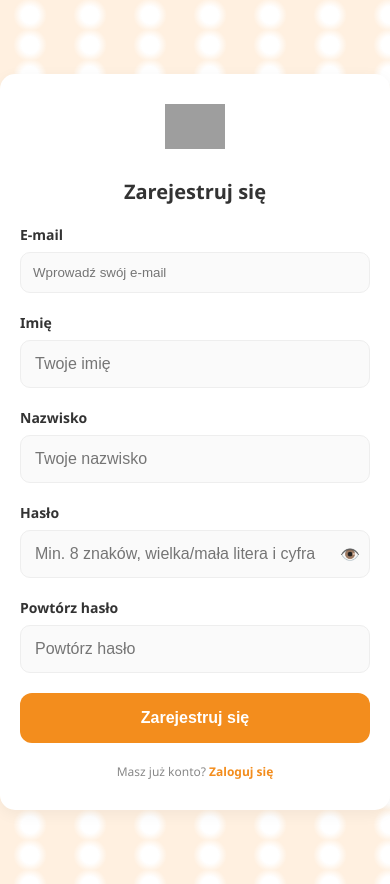
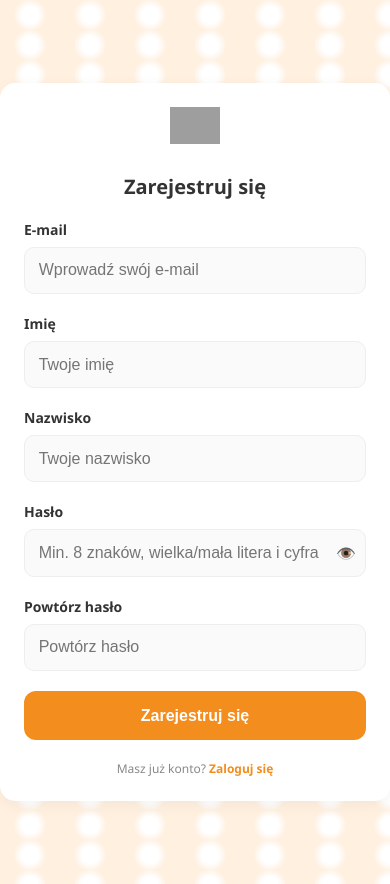
Before and after one commit to nikfik/Khanji-Learner, a PHP site: template public/views/register.html in a window 390 px wide. Run offline with PHP 8.4, Linux system fonts and the light colour scheme; the template is opened without the code that fills it, so the values that code supplies are empty; grey boxes are pictures that could not be loaded.

Commit message:
smile sizing fix + upper logout remove for mobile

```diff
--- a/public/styles/login2.css
+++ b/public/styles/login2.css
@@ -14,23 +14,23 @@ body {
 
 .login-container {
     background-color: #ffffff;
-    padding: 40px;
+    padding: clamp(24px, 5vw, 40px);
     border-radius: 20px;
     box-shadow: 0 4px 15px rgba(0,0,0,0.05);
-    width: 100%;
-    max-width: 350px;
+    width: min(92vw, 420px);
+    max-width: 420px;
     text-align: center;
 }
 
 .app-logo {
-    width: 60px;
+    width: clamp(50px, 12vw, 60px);
     margin-bottom: 10px;
 }
 
 h1 {
-    font-size: 24px;
+    font-size: clamp(20px, 4.5vw, 24px);
     color: #333;
-    margin-bottom: 30px;
+    margin-bottom: clamp(18px, 4vw, 30px);
 }
 
 .input-group {
@@ -48,10 +48,15 @@ h1 {
 
 input[type="text"], input[type="email"], input[type="password"] {
     width: 100%;
-    padding: 12px;
+    padding: clamp(12px, 3.5vw, 14px);
     border: 1px solid #eee;
     border-radius: 10px;
     background-color: #fafafa;
+    box-sizing: border-box;
+}
+
+.input-group input {
+    width: 100%;
     box-sizing: border-box;
 }
 
@@ -81,13 +86,13 @@ input[type="text"], input[type="email"], input[type="password"] {
 
 .btn-login {
     width: 100%;
-    padding: 15px;
+    padding: clamp(14px, 4vw, 16px);
     background-color: #f38d1d;
     color: white;
     border: none;
     border-radius: 12px;
     font-weight: bold;
-    font-size: 16px;
+    font-size: clamp(14px, 3.5vw, 16px);
     cursor: pointer;
     transition: background 0.3s;
 }
@@ -108,7 +113,6 @@ input[type="text"], input[type="email"], input[type="password"] {
     font-weight: bold;
 }
 
-/* ===== RESPONSIVE DESIGN ===== */
 @media (max-width: 768px) {
     body {
         height: auto;
@@ -117,9 +121,7 @@ input[type="text"], input[type="email"], input[type="password"] {
     }
 
     .login-container {
-        margin: 20px auto;
-        padding: 30px 20px;
-        max-width: 100%;
+        margin: 16px auto;
         border-radius: 15px;
     }
 
@@ -128,13 +130,11 @@ input[type="text"], input[type="email"], input[type="password"] {
         margin-bottom: 20px;
     }
 
-    input[type="text"], input[type="password"] {
-        padding: 14px;
-        font-size: 16px; /* Zapobiega auto-zoom na iOS */
+    input[type="text"], input[type="email"], input[type="password"] {
+        font-size: 16px;
     }
 
     .btn-login {
-        padding: 16px;
         font-size: 16px;
     }
 
```
Also changed, not shown: public/styles/characters.css (+21 -0 lines), public/styles/modules.css (+22 -0 lines), public/styles/toolbar.css (+5 -2 lines).
